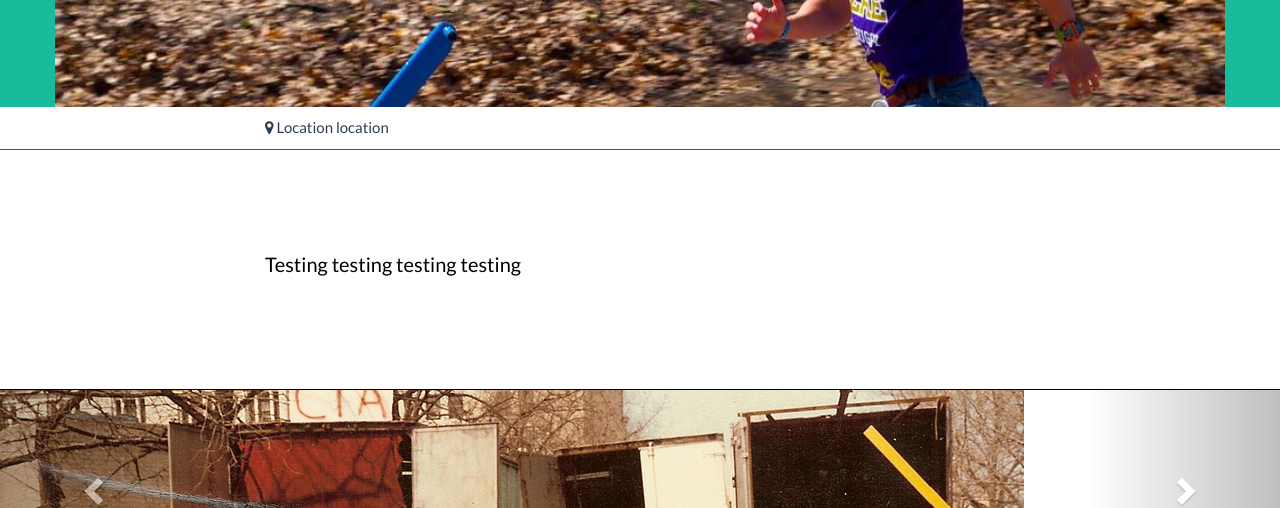
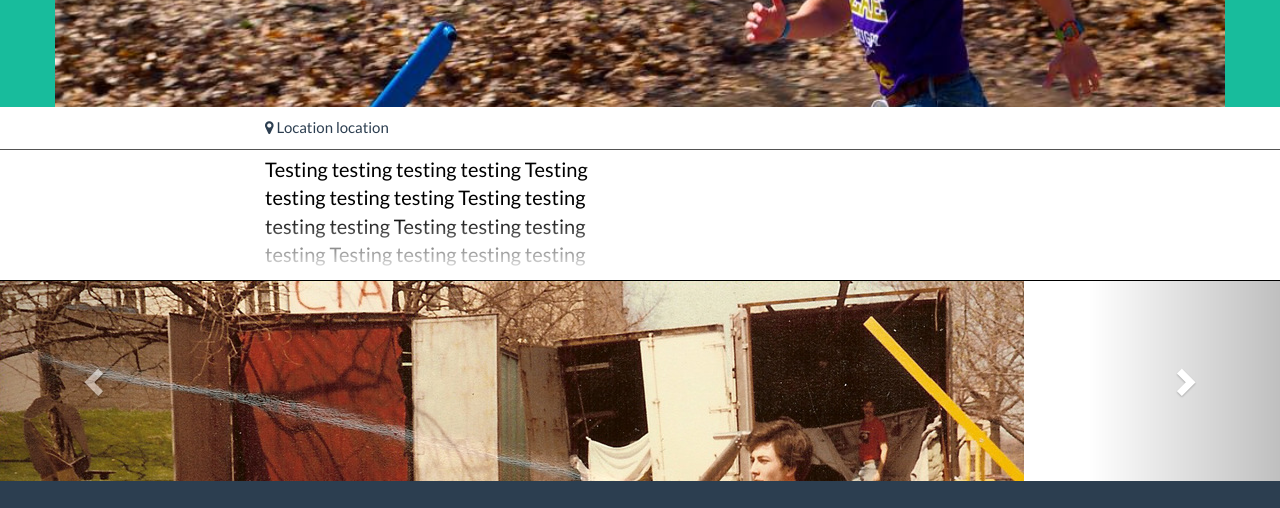
Before and after one commit to ejcollazo/18099-front-end, a plain HTML site: page index.html in a window 1280 px wide. Shown: the part 292-800 px from the top of the page. Drawn offline with nearby package versions, Linux system fonts and the light colour scheme.

Commit message:
fading text css

```diff
--- a/css/freelancer.css
+++ b/css/freelancer.css
@@ -175,7 +175,7 @@ header .intro-text .skills {
 }
 
 section {
-    padding: 100px 0;
+    padding: 5px 0;
 }
 
 section h2 {
@@ -201,13 +201,6 @@ section.success a.active {
 }
 
 @media(max-width:767px) {
-    section {
-        padding: 75px 0;
-    }
-
-    section.first {
-        padding-top: 75px;
-    }
 }
 
 #portfolio .portfolio-item {
@@ -480,3 +473,21 @@ footer .footer-below {
     padding-top: 10px;
     padding-bottom: 10px;
 }
+
+
+.expand {
+    max-height: 120px;
+    position: relative;
+    overflow: hidden;
+}
+.expand .read-more {
+    position: absolute;
+    bottom: 0;
+    left: 0;
+    width: 100%;
+    text-align: center;
+    margin: 0; padding: 30px 0;
+
+    /* "transparent" only works here because == rgba(0,0,0,0) */
+    background-image: linear-gradient(to bottom, transparent, white);
+}
--- a/index.html
+++ b/index.html
@@ -71,8 +71,9 @@
     <section class="success" id="about">
         <div class="container">
             <div class="row">
-                <div class="col-lg-4 col-lg-offset-2">
-                    <p>Testing testing testing testing</p>
+                <div class="col-lg-4 col-lg-offset-2 expand">
+                    <p>Testing testing testing testing Testing testing testing testing Testing testing testing testing Testing testing testing testing Testing testing testing testing Testing testing testing testing Testing testing testing testing Testing testing testing testing Testing testing testing testing Testing testing testing testing Testing testing testing testing Testing testing testing testing Testing testing testing testing Testing testing testing testing Testing testing testing testing Testing testing testing TestingTesting testing testing testing Testing testing testing testingTesting testing testing testingTesting testing testing TestingTesting Testing testing testing testing Testing testing testing testingTesting testing testing testingTesting testing testing testingTesting testing testing testingTesting testing testing testingTesting Testing testing testing testingTesting testing testing testingTesting testing testing testing</p>
+                    <p class="read-more"><a href="#" class="button"></a></p>
                 </div>
 
             </div>
```
